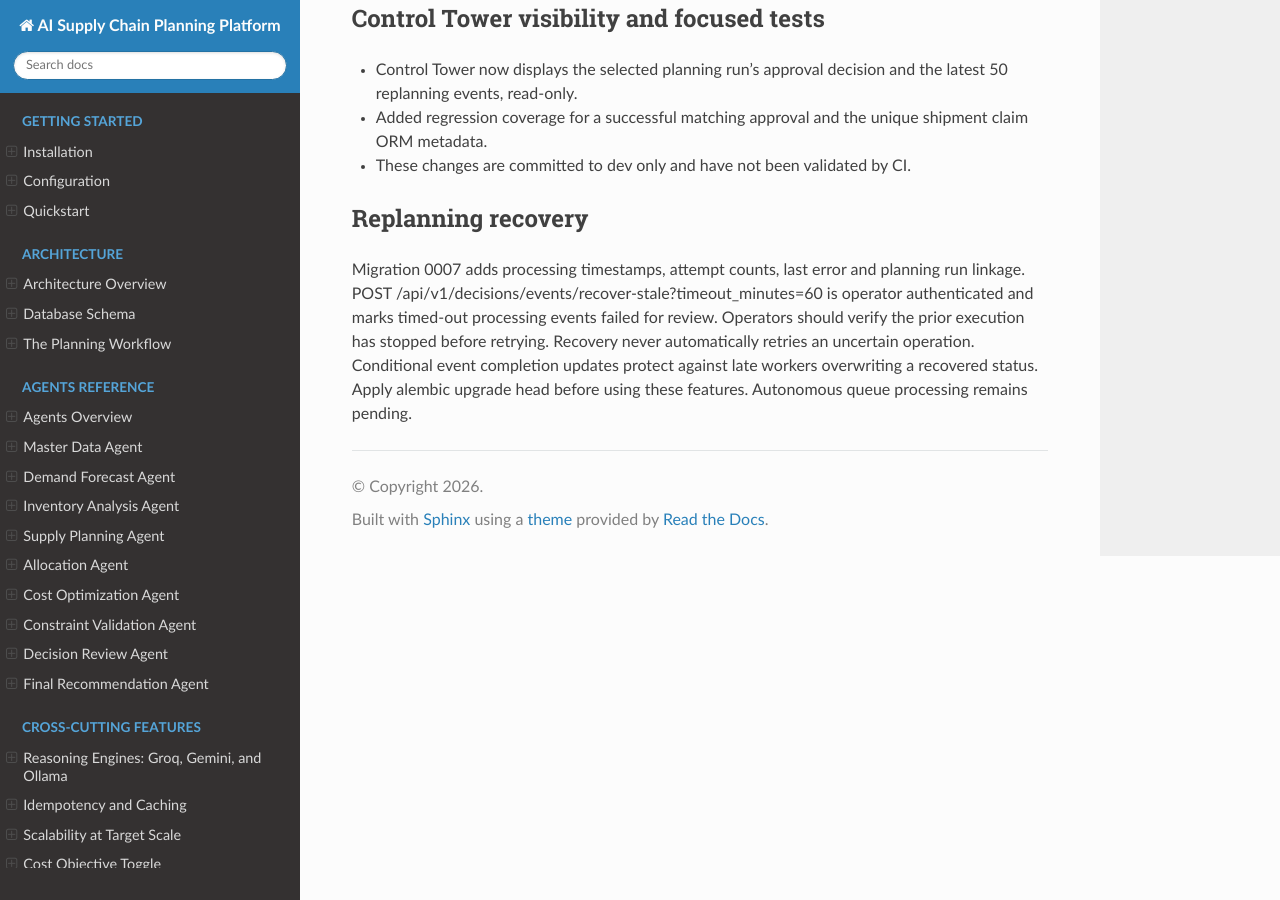
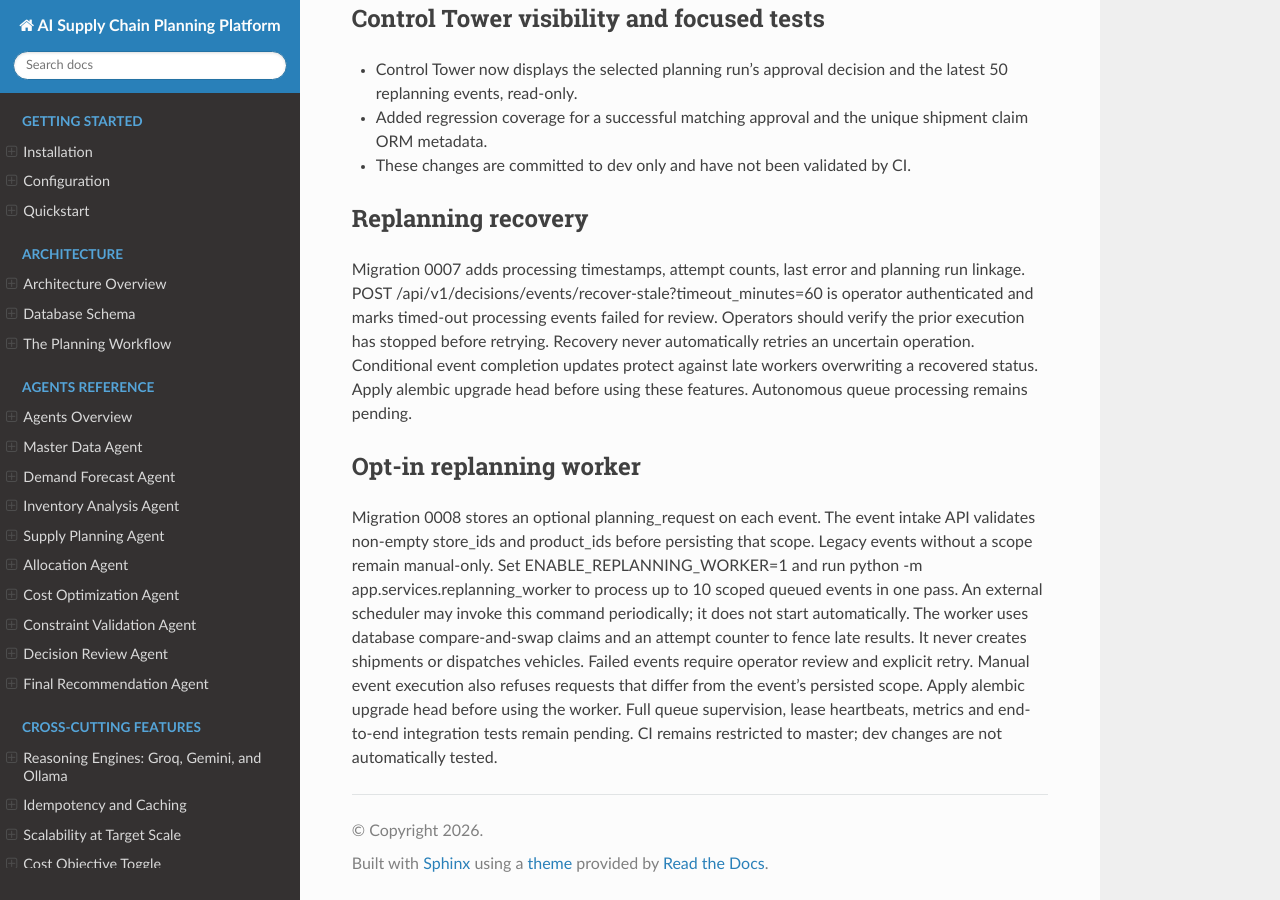
Before and after one commit to AbhimanyuHK/supply_chain_ai, a Sphinx documentation site: the page built from docs/development_integration_status.md, in a window 1280 px wide and 900 px high, scrolled down 1974 px. Built offline with Sphinx 7.4.7 and the Read the Docs theme 3.1.0, drawn with Linux system fonts in a browser that asks for light colours.

Commit message:
docs: describe opt-in scoped replanning worker and migration 0008

```diff
--- a/docs/development_integration_status.md
+++ b/docs/development_integration_status.md
@@ -59,3 +59,12 @@ POST /api/v1/decisions/events/recover-stale?timeout_minutes=60 is operator authe
 Operators should verify the prior execution has stopped before retrying. Recovery never automatically retries an uncertain operation.
 Conditional event completion updates protect against late workers overwriting a recovered status.
 Apply alembic upgrade head before using these features. Autonomous queue processing remains pending.
+
+
+## Opt-in replanning worker
+Migration 0008 stores an optional planning_request on each event. The event intake API validates non-empty store_ids and product_ids before persisting that scope. Legacy events without a scope remain manual-only.
+Set ENABLE_REPLANNING_WORKER=1 and run python -m app.services.replanning_worker to process up to 10 scoped queued events in one pass. An external scheduler may invoke this command periodically; it does not start automatically.
+The worker uses database compare-and-swap claims and an attempt counter to fence late results. It never creates shipments or dispatches vehicles. Failed events require operator review and explicit retry.
+Manual event execution also refuses requests that differ from the event's persisted scope.
+Apply alembic upgrade head before using the worker. Full queue supervision, lease heartbeats, metrics and end-to-end integration tests remain pending.
+CI remains restricted to master; dev changes are not automatically tested.
```
